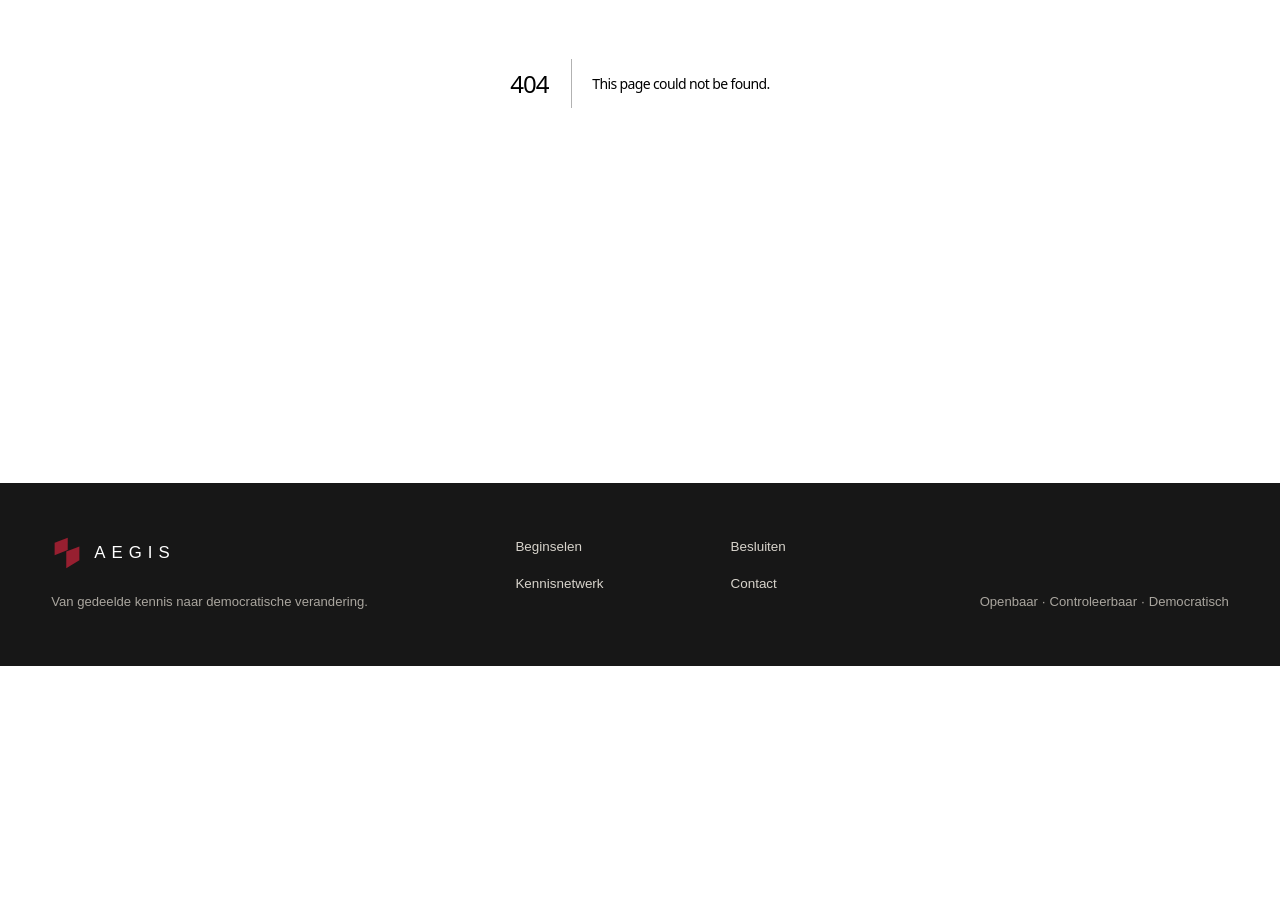
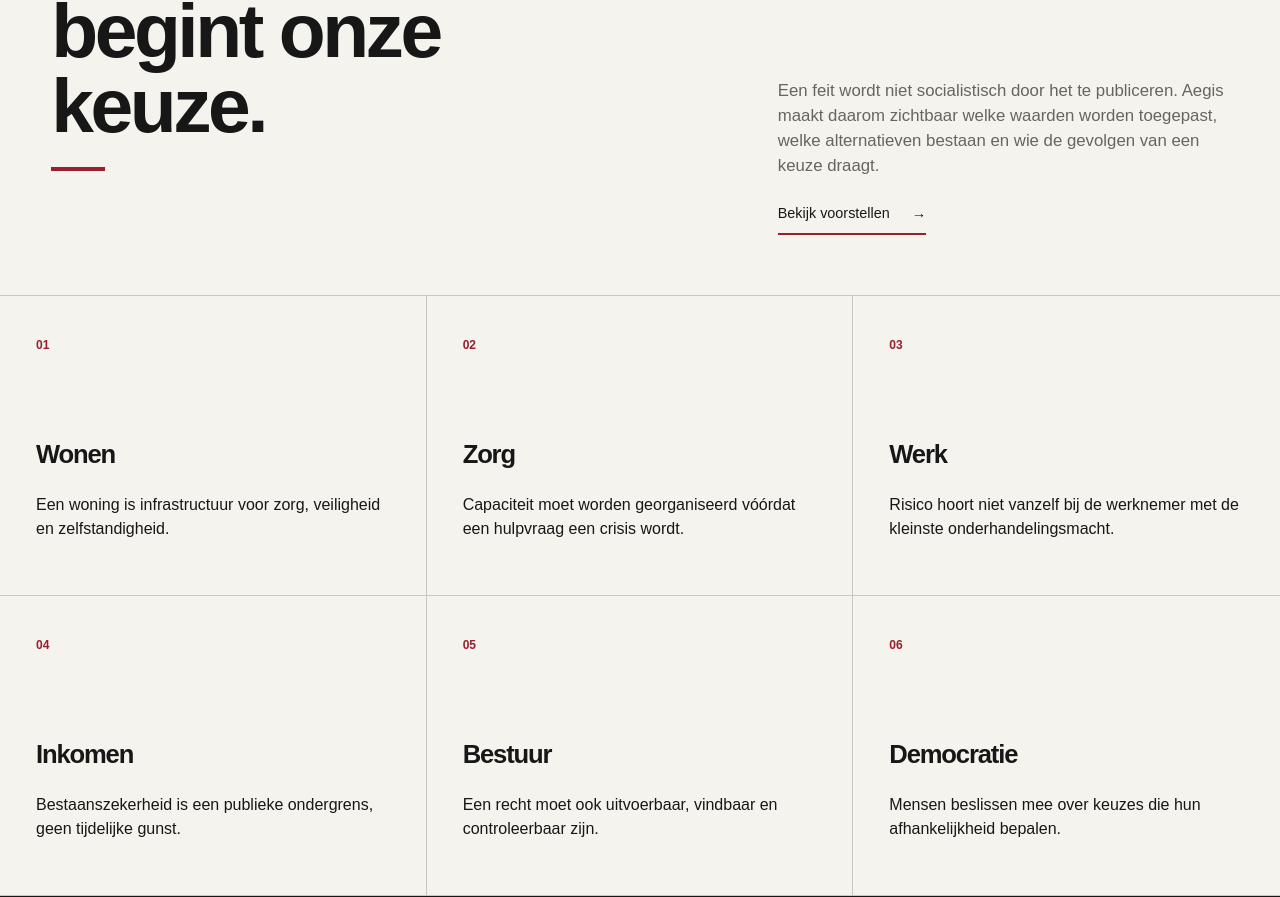
Before and after one commit to Esmeevanleeuwen/aegis, a Next.js app: page /standpunten in a window 1280 px wide. Before the commit this address had no page. Shown: the part 393-1290 px from the top of the page. Before the commit the page ends 1059 px from the top, so only its background shows below. Built offline with nearby package versions, Linux system fonts and the light colour scheme.

Commit message:
Build Aegis editorial platform

```diff
--- /dev/null
+++ b/app/standpunten/page.tsx
@@ -0,0 +1,42 @@
+import type { Metadata } from "next";
+import Link from "next/link";
+import { PageIntro } from "@/components/PageIntro";
+
+export const metadata: Metadata = {
+  title: "Standpunten",
+};
+
+const positions = [
+  ["Wonen", "Een woning is infrastructuur voor zorg, veiligheid en zelfstandigheid."],
+  ["Zorg", "Capaciteit moet worden georganiseerd vóórdat een hulpvraag een crisis wordt."],
+  ["Werk", "Risico hoort niet vanzelf bij de werknemer met de kleinste onderhandelingsmacht."],
+  ["Inkomen", "Bestaanszekerheid is een publieke ondergrens, geen tijdelijke gunst."],
+  ["Bestuur", "Een recht moet ook uitvoerbaar, vindbaar en controleerbaar zijn."],
+  ["Democratie", "Mensen beslissen mee over keuzes die hun afhankelijkheid bepalen."],
+];
+
+export default function StandpuntenPage() {
+  return (
+    <>
+      <PageIntro eyebrow="Politieke keuzes" title="Waar kennis eindigt, begint onze keuze.">
+        <p>
+          Een feit wordt niet socialistisch door het te publiceren. Aegis maakt
+          daarom zichtbaar welke waarden worden toegepast, welke alternatieven
+          bestaan en wie de gevolgen van een keuze draagt.
+        </p>
+        <Link className="text-link" href="/voorstellen">
+          Bekijk voorstellen <span>→</span>
+        </Link>
+      </PageIntro>
+      <section className="principles">
+        {positions.map(([title, text], index) => (
+          <article className="principle" key={title}>
+            <span>0{index + 1}</span>
+            <h3>{title}</h3>
+            <p>{text}</p>
+          </article>
+        ))}
+      </section>
+    </>
+  );
+}
```
